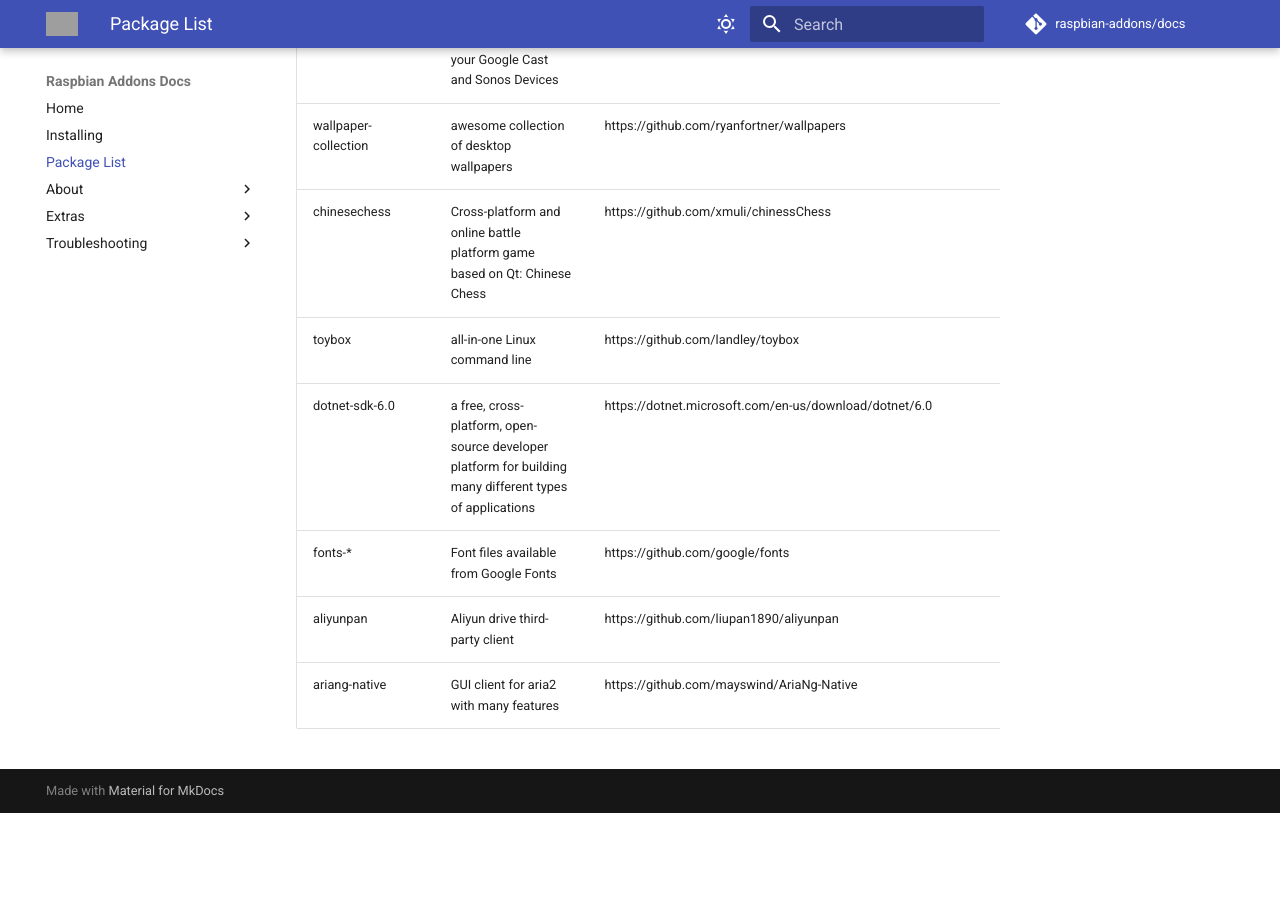
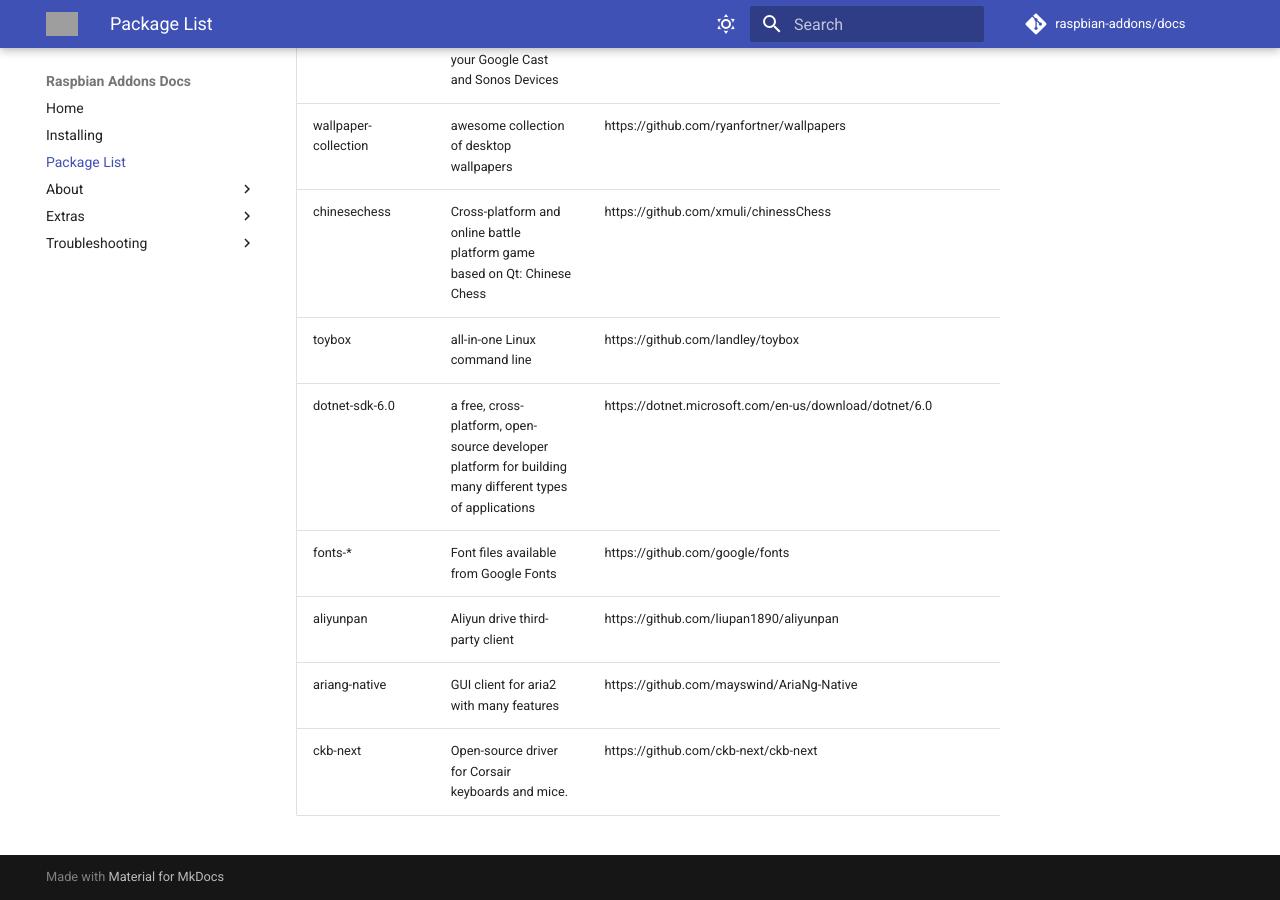
Before and after one commit to raspbian-addons/docs, an MkDocs documentation site: the page built from docs/package-list.md, in a window 1280 px wide and 900 px high, scrolled down 14676 px. Built offline with MkDocs 1.6.1 and Material for MkDocs 9.7.7, drawn with Linux system fonts in a browser that asks for light colours; comment, search, counter and statistics services are not loaded; before the commit the page ends 15489 px from its top, so only the background shows below that; grey boxes are pictures that could not be loaded.

Commit message:
packagelist: add ckb-next
RGB Driver for Linux

```diff
--- a/docs/package-list.md
+++ b/docs/package-list.md
@@ -189,3 +189,4 @@
 | fonts-* | Font files available from Google Fonts | https://github.com/google/fonts |
 | aliyunpan | Aliyun drive third-party client | https://github.com/liupan1890/aliyunpan |
 | ariang-native | GUI client for aria2 with many features | https://github.com/mayswind/AriaNg-Native |
+| ckb-next | Open-source driver for Corsair keyboards and mice. | https://github.com/ckb-next/ckb-next |
```
